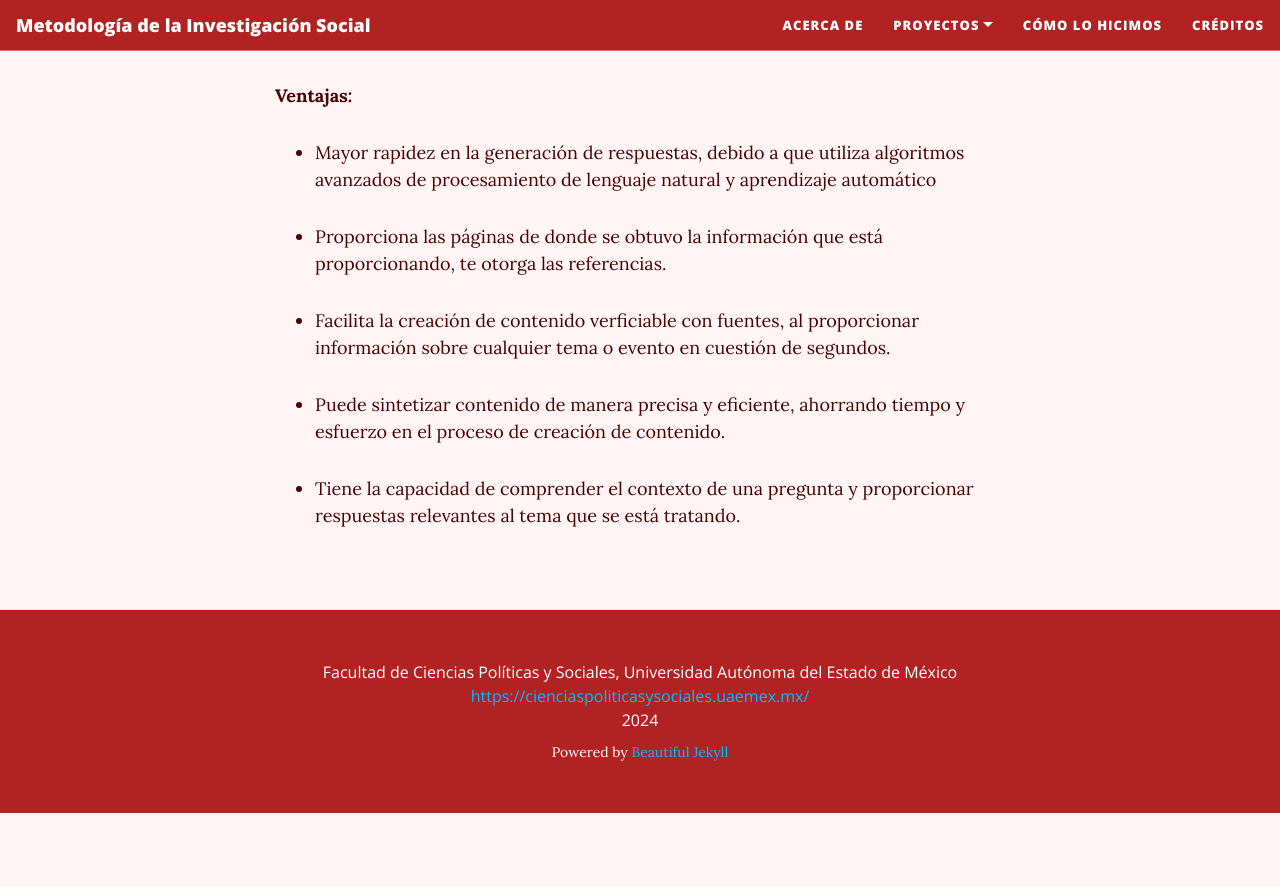
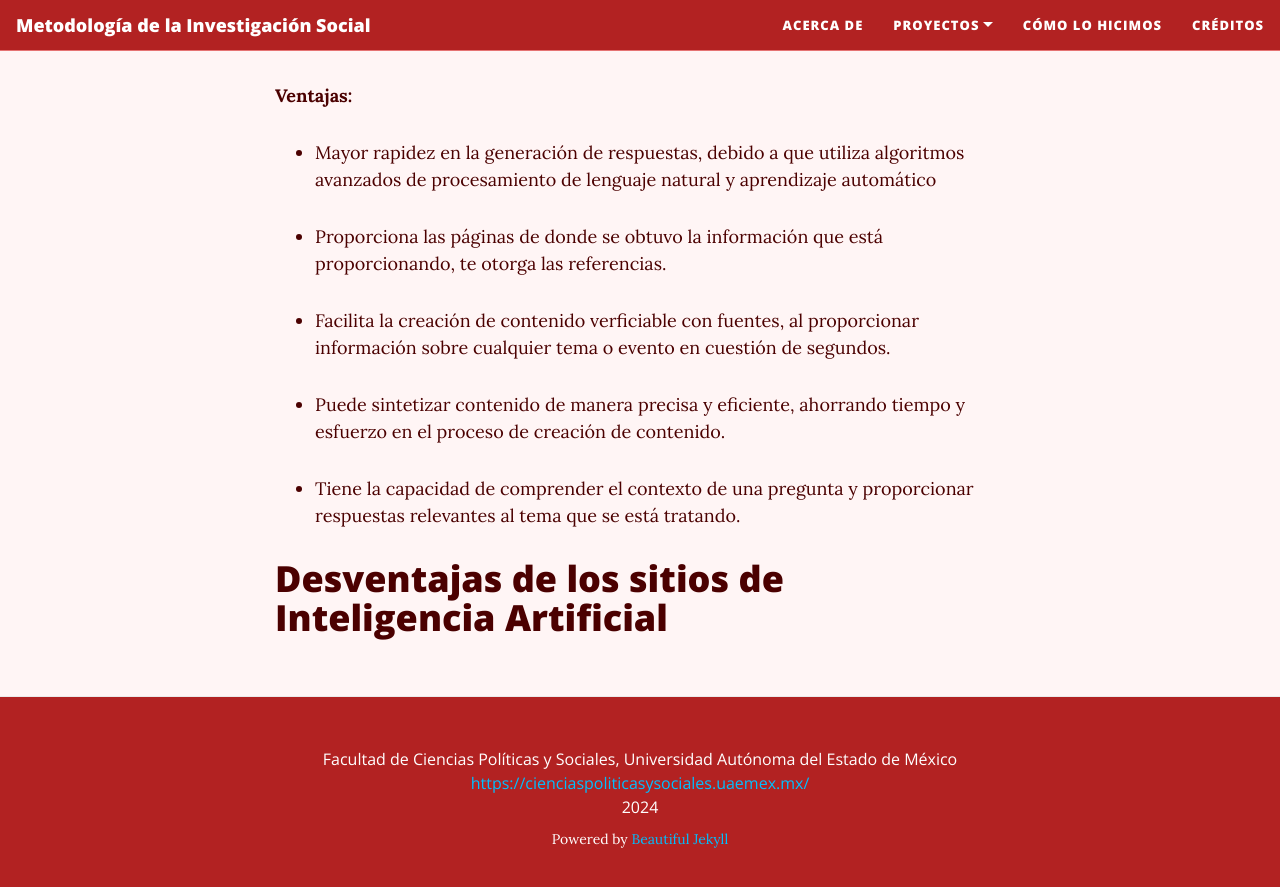
Before and after one commit to rosariorogel/metodologia, a Jekyll site: the page built from _pages/inteligencia-artificial.md, in a window 1280 px wide and 900 px high, scrolled down 4335 px. Shown: the top 887 px of the window. Built offline with Jekyll 4.4.1, drawn with Linux system fonts in a browser that asks for light colours; nearby versions of some CDN libraries; before the commit the page ends 5148 px from its top, so only the background shows below that.

Commit message:
Update inteligencia-artificial.md

```diff
--- a/_pages/inteligencia-artificial.md
+++ b/_pages/inteligencia-artificial.md
@@ -111,3 +111,6 @@ Es un motor de búsqueda conversacional basado en inteligencia artificial que ut
 * Puede sintetizar contenido de manera precisa y eficiente, ahorrando tiempo y esfuerzo en el proceso de creación de contenido.
 
 * Tiene la capacidad de comprender el contexto de una pregunta y proporcionar respuestas relevantes al tema que se está tratando.
+
+
+# Desventajas de los sitios de Inteligencia Artificial
```
